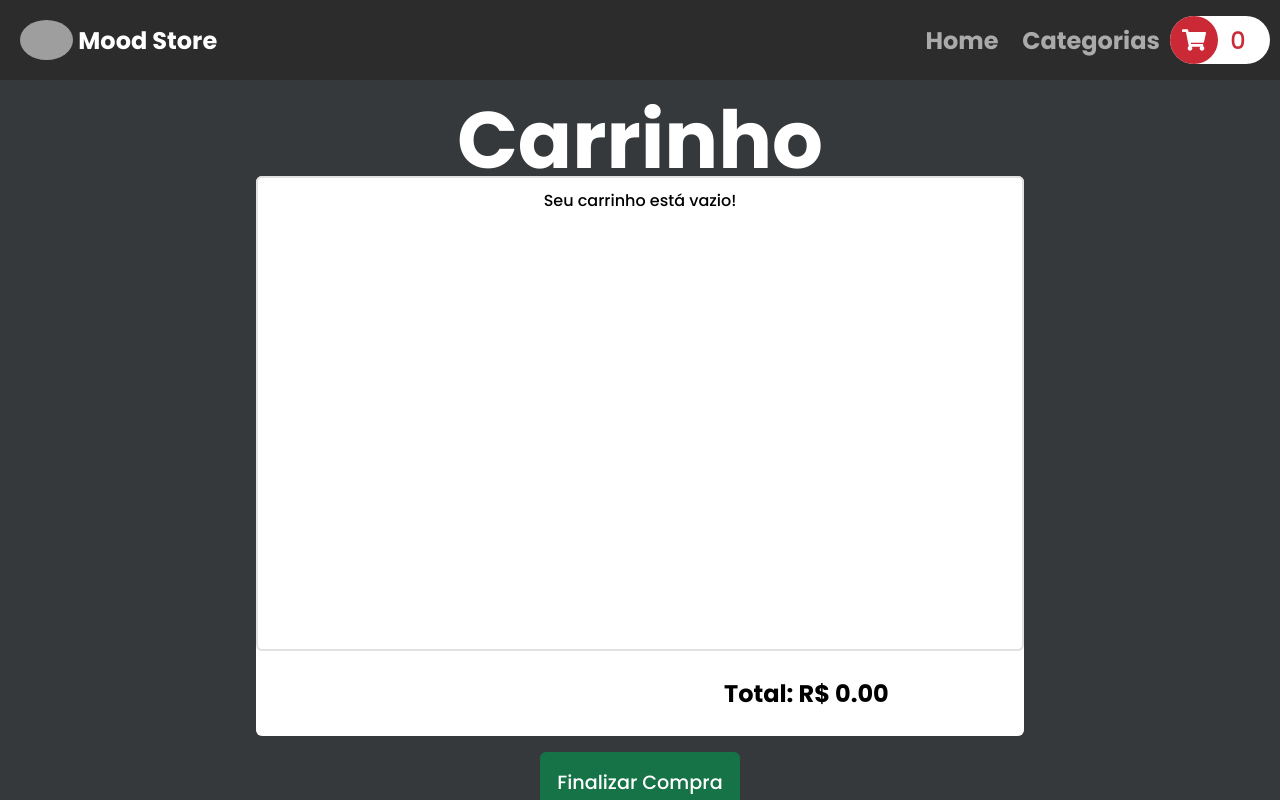
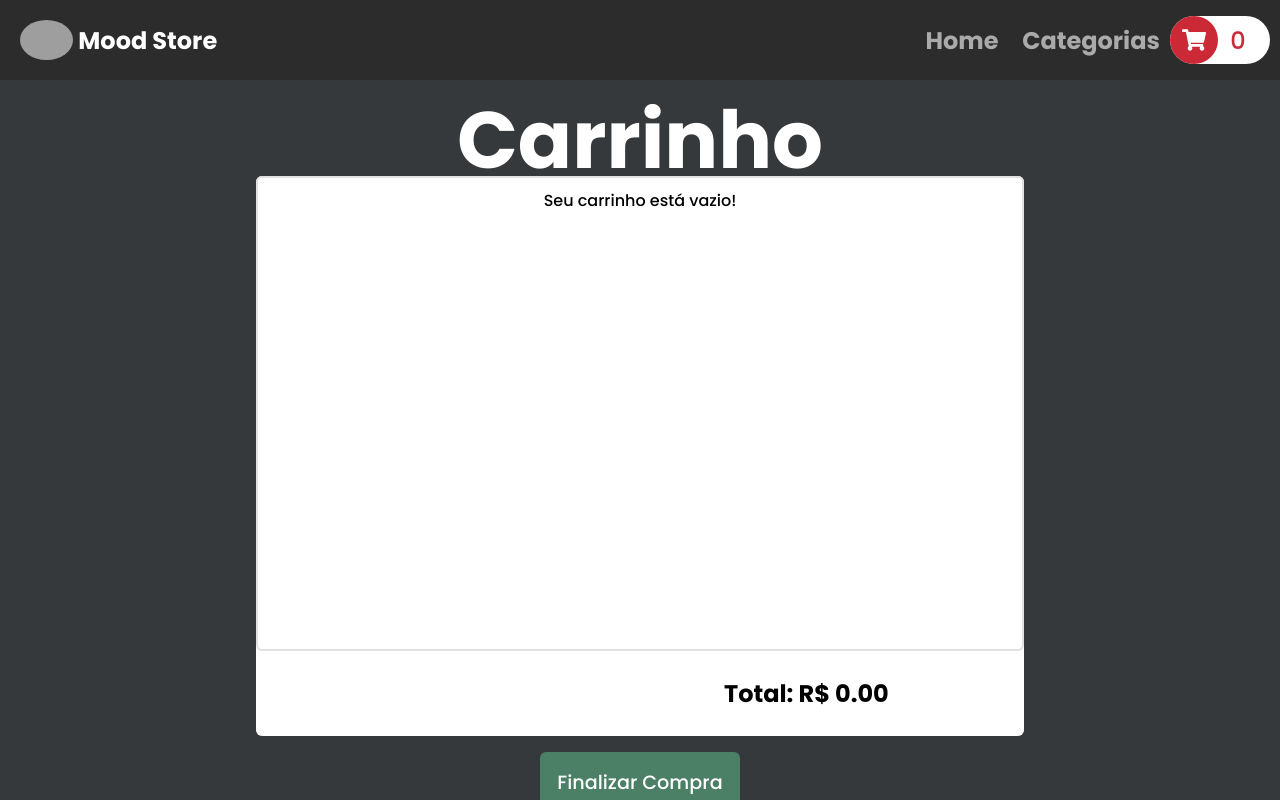
Before and after one commit to Ply3r/mood-store2.0, a React (Create React App) app: page /cart in a window 1280 px wide. Built offline with nearby package versions, Linux system fonts and the light colour scheme; no server answers; grey boxes are pictures that could not be loaded.

Commit message:
add disabled no botao de finalizar a compra

```diff
--- a/src/css/cart.css
+++ b/src/css/cart.css
@@ -114,6 +114,6 @@
   width: 200px;
 }
 
-.checkout-products:hover {
-  background-color: #0e4e30;
+.checkout-products:disabled {
+  background-color: #4b8067;
 }
--- a/src/pages/Cart.js
+++ b/src/pages/Cart.js
@@ -99,6 +99,7 @@ class Cart extends Component {
           </div>
           <Link to="/checkout">
             <button
+              disabled={ !products.length }
               type="button"
               className="checkout-products"
             >
```
